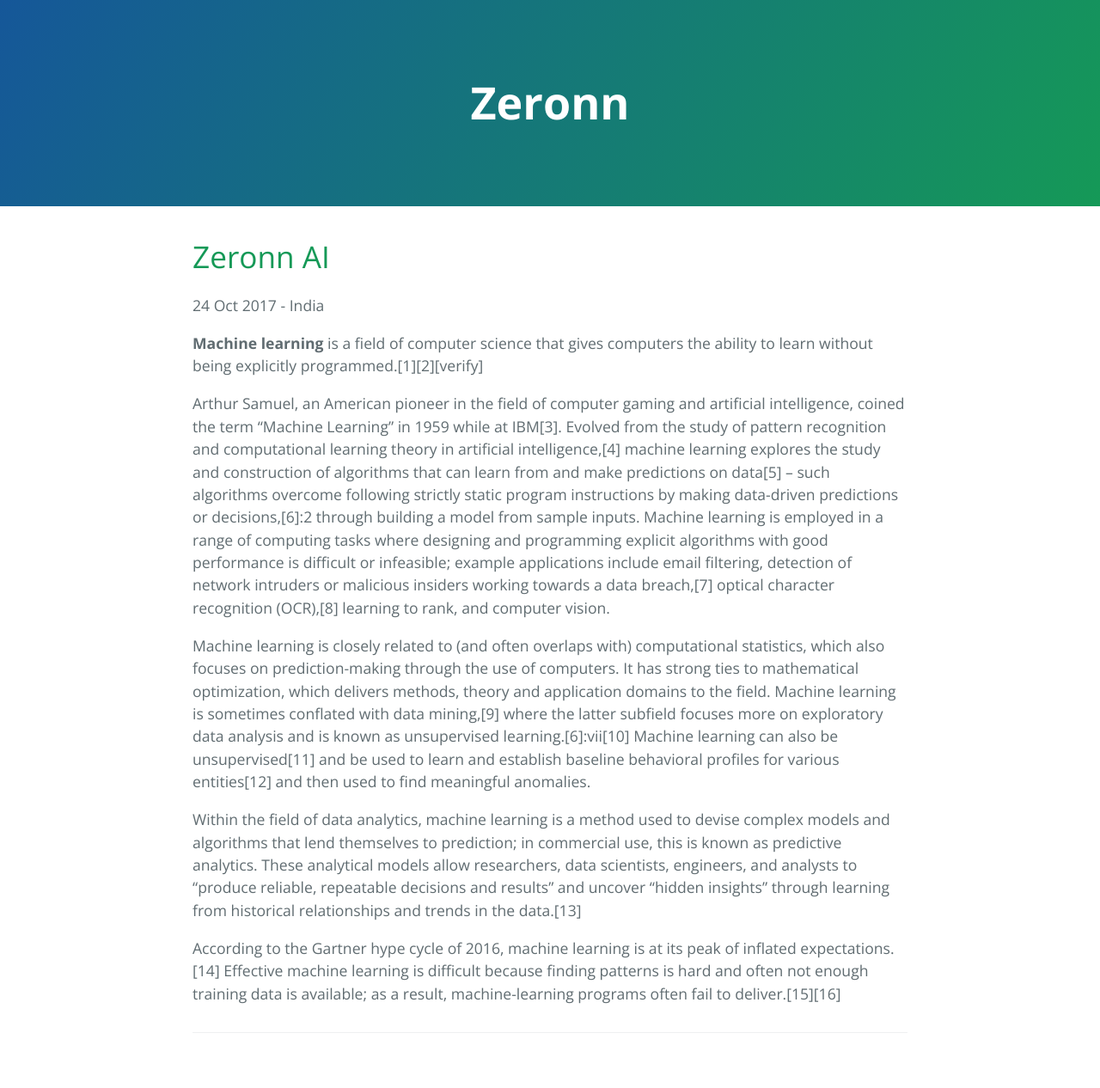
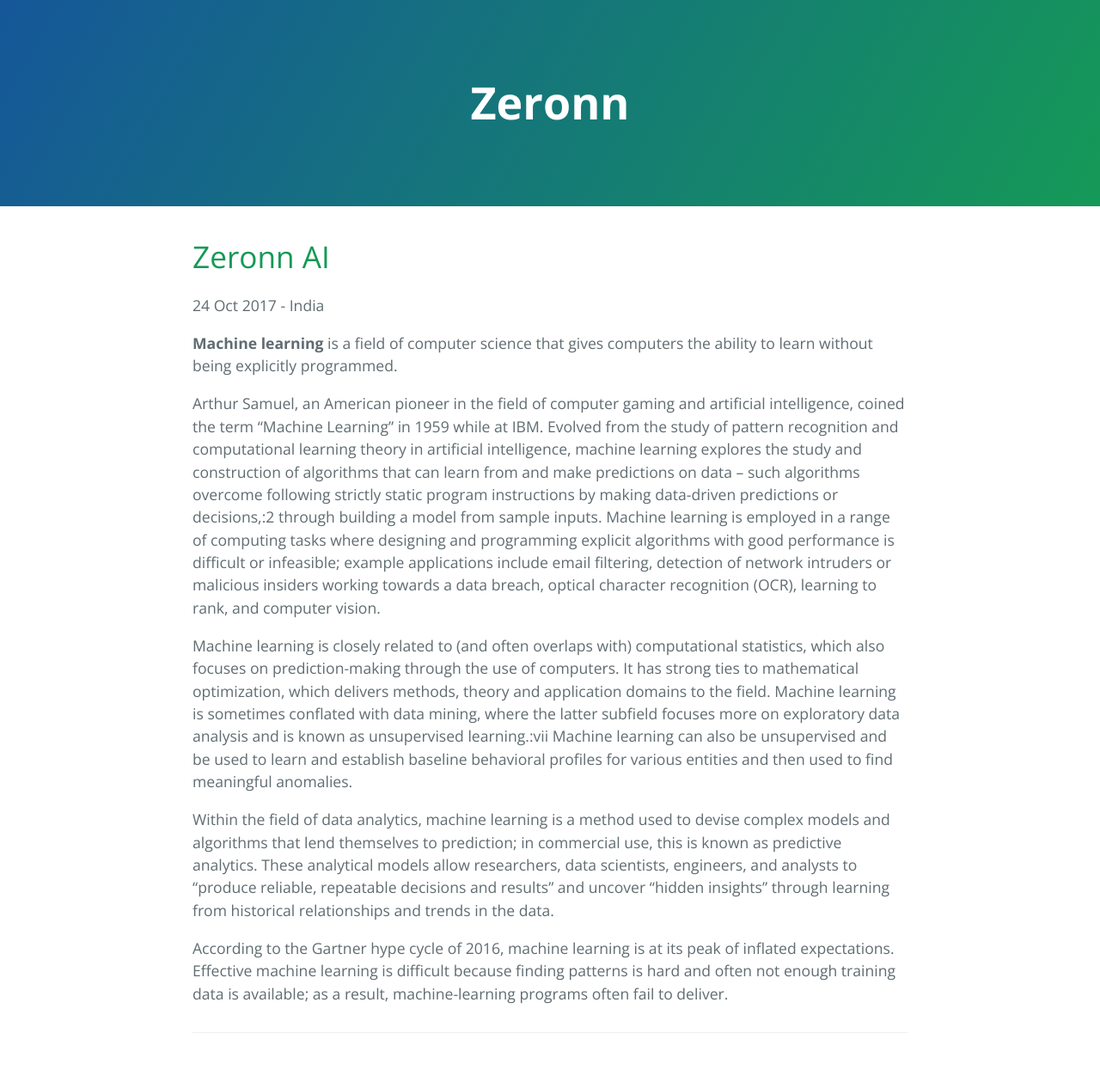
Before and after one commit to abhishekyana/abhishekyana.github.io, a Jekyll site: the page built from _posts/2017-10-21-first-page.md, in a window 1280 px wide. Shown: the whole page at 86% size. Built offline with Jekyll 4.4.1, drawn with Linux system fonts in a browser that asks for light colours.

Commit message:
Added files

```diff
--- a/_posts/2017-10-21-first-page.md
+++ b/_posts/2017-10-21-first-page.md
@@ -8,12 +8,12 @@
 
 <p class="meta">24 Oct 2017 - India</p>
 
-**Machine learning** is a field of computer science that gives computers the ability to learn without being explicitly programmed.[1][2][verify]
+**Machine learning** is a field of computer science that gives computers the ability to learn without being explicitly programmed.
 
-Arthur Samuel, an American pioneer in the field of computer gaming and artificial intelligence, coined the term "Machine Learning" in 1959 while at IBM[3]. Evolved from the study of pattern recognition and computational learning theory in artificial intelligence,[4] machine learning explores the study and construction of algorithms that can learn from and make predictions on data[5] – such algorithms overcome following strictly static program instructions by making data-driven predictions or decisions,[6]:2 through building a model from sample inputs. Machine learning is employed in a range of computing tasks where designing and programming explicit algorithms with good performance is difficult or infeasible; example applications include email filtering, detection of network intruders or malicious insiders working towards a data breach,[7] optical character recognition (OCR),[8] learning to rank, and computer vision.
+Arthur Samuel, an American pioneer in the field of computer gaming and artificial intelligence, coined the term "Machine Learning" in 1959 while at IBM. Evolved from the study of pattern recognition and computational learning theory in artificial intelligence, machine learning explores the study and construction of algorithms that can learn from and make predictions on data – such algorithms overcome following strictly static program instructions by making data-driven predictions or decisions,:2 through building a model from sample inputs. Machine learning is employed in a range of computing tasks where designing and programming explicit algorithms with good performance is difficult or infeasible; example applications include email filtering, detection of network intruders or malicious insiders working towards a data breach, optical character recognition (OCR), learning to rank, and computer vision.
 
-Machine learning is closely related to (and often overlaps with) computational statistics, which also focuses on prediction-making through the use of computers. It has strong ties to mathematical optimization, which delivers methods, theory and application domains to the field. Machine learning is sometimes conflated with data mining,[9] where the latter subfield focuses more on exploratory data analysis and is known as unsupervised learning.[6]:vii[10] Machine learning can also be unsupervised[11] and be used to learn and establish baseline behavioral profiles for various entities[12] and then used to find meaningful anomalies.
+Machine learning is closely related to (and often overlaps with) computational statistics, which also focuses on prediction-making through the use of computers. It has strong ties to mathematical optimization, which delivers methods, theory and application domains to the field. Machine learning is sometimes conflated with data mining, where the latter subfield focuses more on exploratory data analysis and is known as unsupervised learning.:vii Machine learning can also be unsupervised and be used to learn and establish baseline behavioral profiles for various entities and then used to find meaningful anomalies.
 
-Within the field of data analytics, machine learning is a method used to devise complex models and algorithms that lend themselves to prediction; in commercial use, this is known as predictive analytics. These analytical models allow researchers, data scientists, engineers, and analysts to "produce reliable, repeatable decisions and results" and uncover "hidden insights" through learning from historical relationships and trends in the data.[13]
+Within the field of data analytics, machine learning is a method used to devise complex models and algorithms that lend themselves to prediction; in commercial use, this is known as predictive analytics. These analytical models allow researchers, data scientists, engineers, and analysts to "produce reliable, repeatable decisions and results" and uncover "hidden insights" through learning from historical relationships and trends in the data.
 
-According to the Gartner hype cycle of 2016, machine learning is at its peak of inflated expectations.[14] Effective machine learning is difficult because finding patterns is hard and often not enough training data is available; as a result, machine-learning programs often fail to deliver.[15][16]
+According to the Gartner hype cycle of 2016, machine learning is at its peak of inflated expectations. Effective machine learning is difficult because finding patterns is hard and often not enough training data is available; as a result, machine-learning programs often fail to deliver.
```
